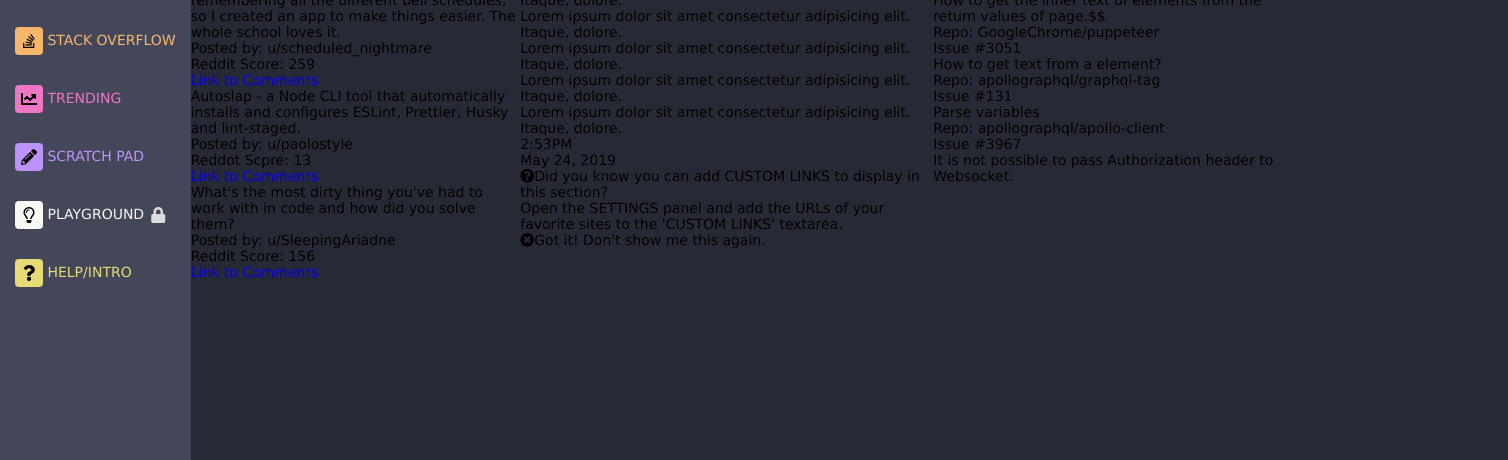
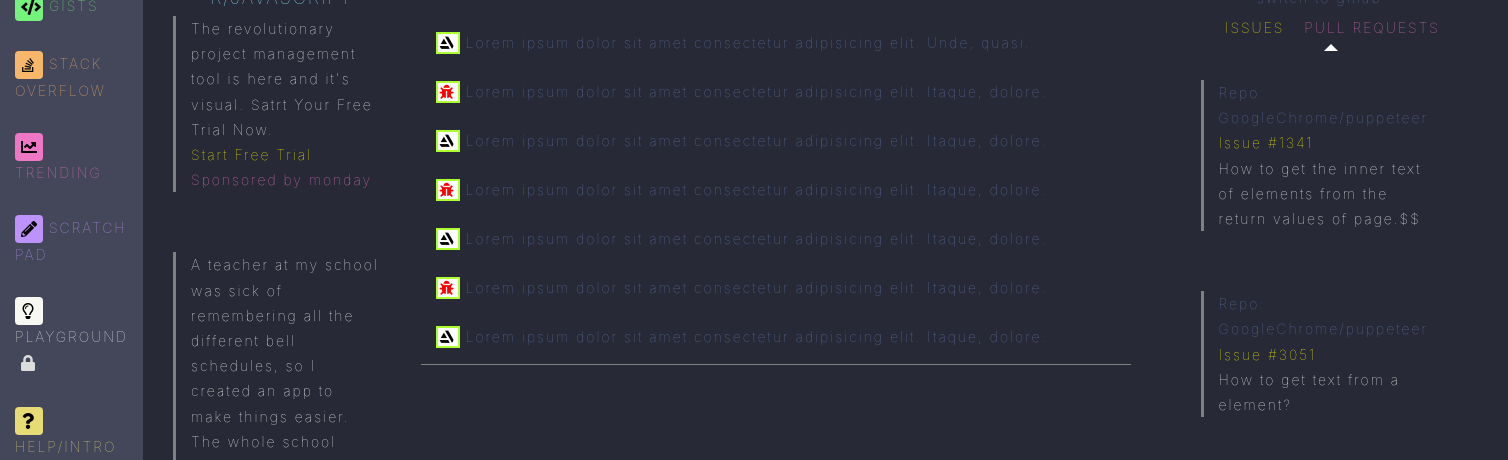
Before and after one commit to jenesh/Initab-Landing-page-clone, a plain HTML site: page index.html in a window 1280 px wide. Shown: the part 104-564 px from the top of the page, 1508 px wide, since content can reach past the window. Drawn offline with Linux system fonts and the light colour scheme.

Commit message:
Finished landing page clone with all CSS completed

```diff
--- a/css/style.css
+++ b/css/style.css
@@ -8,9 +8,12 @@ a{
 }
 body{
     background: #272936;
-    font-family: Verdana;
+    /* font-family: Verdana; */
+    font-family: -apple-system, BlinkMacSystemFont, sans-serif;
     font-weight: 100;
     font-size: 14px;
+    letter-spacing: 2px;
+    line-height: 24px;
 
 }
 .firstSection {
@@ -27,7 +30,7 @@ body{
 }
 .page{
     display: grid;
-    grid-template-areas: 'first second second third third third third fourth fourth';
+    grid-template-areas: 'first second second third third third third third third fourth fourth';
     min-height:100vh;
 }
 .firstSection{
@@ -119,8 +122,8 @@ li:nth-child(7){
 .social i{
     border-radius: 50%;
     color: white;
-    width: 30px;
-    padding: 7px;
+    width: 32px;
+    padding: 8px;
     text-align: center;
     displaY: table-cell;
     vertical-align: middle;
@@ -144,3 +147,137 @@ li:nth-child(7){
 .fa-reddit-two{
     background: none;
 }
+.redditText{
+    color: white;
+}
+.redditTrial{
+    color: yellow;
+}
+
+.redditAuthor{
+    color: #8BE9FC;
+}
+.redditUser{
+    color: yellow;
+}
+.redditScore{
+    color: #6272A4;
+}
+.redditSponsor{
+    color: #ED76C5;
+}
+.redditComment a{
+    color: #ED76C5;
+    text-decoration: underline;
+}
+.title{
+    height: 120px;
+    position: relative;
+    top: 5%;
+    font-size: 18px;
+}
+.redditPosts{
+    border-left: 3px solid gray;
+    margin: 0 40px 60px 30px;
+    padding: 0 0 0 15px;
+    line-height: 1.8em;
+    letter-spacing: 2px;
+}
+.javaScriptHistory{
+    border-bottom: 1px solid gray;
+}
+.javaScriptHistory, .currentTime, .currentDate, .msgDelete{
+    color: #6272A4;
+    letter-spacing: 2px;
+}
+.deleteMe, .fa-question-circle{
+    color: orange;
+}
+.javaScriptHistoryItems{
+    margin: 5px;
+}
+.fa-artstation{
+    color: black;
+    background-color: white;
+    padding: 2px;
+    border: 2px solid greenyellow;
+}
+.fa-bug{
+    color: red;
+    background: white;
+    padding: 2px;
+    border: 2px solid greenyellow;
+}
+.newsItems{
+    white-space: nowrap;
+    text-overflow: ellipsis;
+    width: 700px;
+    display: block;
+    overflow: hidden;
+    padding: 10px;
+}
+.currentTime{
+    font-size: 100px;
+    text-align: center;
+    margin: 150px 0 0 0;
+    font-weight: 1000;
+}
+.currentDate{
+    text-align: center;
+    font-size: 20px;
+    margin-top: -60px;
+}
+.msgDelete{
+    position: absolute;
+    text-align: center;
+    margin-top: 20px;
+    width: 600px;
+    left: 38%;
+}
+.githubFeed{
+    margin: 40px;
+
+}
+.feedItems{
+    border-left: 3px solid gray;
+    margin: 0 40px 60px 30px;
+    padding: 0 0 0 15px;
+    line-height: 1.8em;
+    letter-spacing: 2px;
+}
+.repo{
+    color: #6272A4;
+}
+.issue{
+    color: yellow;
+}
+.message{
+    color: white;
+}
+.navIssue{
+    color: yellow;
+    display: inline-block;
+    position: relative;
+    left: 25%;
+}
+.navPull{
+    color: #ED76C5;
+    display: inline-block;
+    text-align: center;
+    position: relative;
+    left: 25%;
+}
+.subTitle{
+    color: #6272A4;
+    font-size: 14px;
+}
+.triangle{
+    width: 0;
+    height: 0;
+    border-style: solid;
+    border-width: 0 7px 7px 7px;
+    border-color: transparent transparent #ffffff transparent;
+    position: relative;
+    left: 17%;
+    top: 4px;
+}
--- a/index.html
+++ b/index.html
@@ -44,19 +44,19 @@
                 </div>
                 <div class="redditPosts">
                     <p class="redditText">A teacher at my school was sick of remembering all the different bell schedules, so I created an app to make things easier. The whole school loves it.</p>
-                    <p class="redditAuthor">Posted by: u/scheduled_nightmare</p>
+                    <p class="redditAuthor">Posted by: <span class="redditUser">u/scheduled_nightmare</span></p>
                     <p class="redditScore">Reddit Score: 259</p>
-                    <a href="#">Link to Comments</a></p>
+                    <p class="redditComment"><a href="#">Link to Comments</a></p>
                 </div>
                 <div class="redditPosts">
                     <p class="redditText">Autoslap - a Node CLI tool that automatically installs and configures ESLint, Prettier, Husky and lint-staged.</p>
-                    <p class="redditAuthor">Posted by: u/paolostyle</p>
-                    <p class="redditScore">Reddot Scpre: 13</p>
+                    <p class="redditAuthor">Posted by: <span class="redditUser">u/paolostyle</span></p>
+                    <p class="redditScore">Reddit Score: 13</p>
                     <p class="redditComment"><a href="#">Link to Comments</a></p>
                 </div>
                 <div class="redditPosts">
                     <p class="redditText">What's the most dirty thing you've had to work with in code and how did you solve them?</p>
-                    <p class="redditAuthor">Posted by: u/SleepingAriadne</p>
+                    <p class="redditAuthor">Posted by: <span class="redditUser">u/SleepingAriadne</span></p>
                     <p class="redditScore">Reddit Score: 156</p>
                     <p class="redditComment"><a href="#">Link to Comments</a></p>
                 </div>
@@ -68,29 +68,31 @@
             </div>
             <div class="javaScriptHistory">
                 <div class="javaScriptHistoryItems">
-                    <p class="newsItems">Lorem ipsum dolor sit amet consectetur adipisicing elit. Unde, quasi.</p>
+                    <p class="newsItems"><i class="fab fa-artstation"></i> Lorem ipsum dolor sit amet consectetur adipisicing elit. Unde, quasi.</p>
                 </div>
                 <div class="javaScriptHistoryItems">
-                    <p class="newsItems">Lorem ipsum dolor sit amet consectetur adipisicing elit. Itaque, dolore.</p>
+                    <p class="newsItems"><i class="fas fa-bug"></i> Lorem ipsum dolor sit amet consectetur adipisicing elit. Itaque, dolore.</p>
                 </div>
                 <div class="javaScriptHistoryItems">
-                    <p class="newsItems">Lorem ipsum dolor sit amet consectetur adipisicing elit. Itaque, dolore.</p>
+                    <p class="newsItems"><i class="fab fa-artstation"></i> Lorem ipsum dolor sit amet consectetur adipisicing elit. Itaque, dolore.</p>
                 </div>
                 <div class="javaScriptHistoryItems">
-                    <p class="newsItems">Lorem ipsum dolor sit amet consectetur adipisicing elit. Itaque, dolore.</p>
+                    <p class="newsItems"><i class="fas fa-bug"></i> Lorem ipsum dolor sit amet consectetur adipisicing elit. Itaque, dolore.</p>
                 </div>
                 <div class="javaScriptHistoryItems">
-                    <p class="newsItems">Lorem ipsum dolor sit amet consectetur adipisicing elit. Itaque, dolore.</p>
+                    <p class="newsItems"><i class="fab fa-artstation"></i> Lorem ipsum dolor sit amet consectetur adipisicing elit. Itaque, dolore.</p>
                 </div>
                 <div class="javaScriptHistoryItems">
-                    <p class="newsItems">Lorem ipsum dolor sit amet consectetur adipisicing elit. Itaque, dolore.</p>
+                    <p class="newsItems"><i class="fas fa-bug"></i> Lorem ipsum dolor sit amet consectetur adipisicing elit. Itaque, dolore.</p>
                 </div>
                 <div class="javaScriptHistoryItems">
-                    <p class="newsItems">Lorem ipsum dolor sit amet consectetur adipisicing elit. Itaque, dolore.</p>
+                    <p class="newsItems"><i class="fab fa-artstation"></i> Lorem ipsum dolor sit amet consectetur adipisicing elit. Itaque, dolore.</p>
                 </div>
             </div>
             <!-- Displaying current date and time using JS -->
-            <div class="currentTime"></div>
+            <div class="currentTime">
+                <i class="amPm">1</i>
+            </div>
             <div class="currentTime" onload="currentTime()"></div>
             <div class="currentDate" onload="currentDate()"></div>
             <div class="msgDelete"> <!-- Creating a deletable message at the bottom of the page-->
@@ -105,29 +107,30 @@
                 <p class="subTitle">switch to gitlab</p>
             </div>
             <div class="navGithub">
-                <p>ISSUES</p>
-                <p>PULL REQUESTS</p>
+                <p class="navIssue">ISSUES</p>
+                <span class="triangle"></span>
+                <p class="navPull">PULL REQUESTS</p>
             </div>
             <div class="githubFeed">
                 <div class="feedItems">
-                    <p>Repo: GoogleChrome/puppeteer</p>
-                    <p>Issue #1341</p>
-                    <p>How to get the inner text of elements from the return values of page.$$</p>
+                    <p class="repo">Repo: GoogleChrome/puppeteer</p>
+                    <p class="issue">Issue #1341</p>
+                    <p class="message">How to get the inner text of elements from the return values of page.$$</p>
                 </div>
                 <div class="feedItems">
-                    <p>Repo: GoogleChrome/puppeteer</p>
-                    <p>Issue #3051</p>
-                    <p>How to get text from a element?</p>
+                    <p class="repo">Repo: GoogleChrome/puppeteer</p>
+                    <p class="issue">Issue #3051</p>
+                    <p class="message">How to get text from a element?</p>
                 </div>
                 <div class="feedItems">
-                    <p>Repo: apollographql/graphql-tag</p>
-                    <p>Issue #131</p>
-                    <p>Parse variables</p>
+                    <p class="repo">Repo: apollographql/graphql-tag</p>
+                    <p class="issue">Issue #131</p>
+                    <p class="message">Parse variables</p>
                 </div>
                 <div class="feedItems">
-                    <p>Repo: apollographql/apollo-client</p>
-                    <p>Issue #3967</p>
-                    <p>It is not possible to pass Authorization header to Websocket.</p>
+                    <p class="repo">Repo: apollographql/apollo-client</p>
+                    <p class="issue">Issue #3967</p>
+                    <p class="message">It is not possible to pass Authorization header to Websocket.</p>
                 </div>
             </div>
         </div>
--- a/js/script.js
+++ b/js/script.js
@@ -9,9 +9,9 @@ function currentTime(){
     if(hour >= 12){
         amPm = 'PM';
     }
-    if(hour < 10){
-        hour = '0' + hour;
-    }
+    // if(hour < 10){
+    //     hour = '0' + hour;
+    // }
     if(hour > 12){
         hour = hour - 12;
     }
@@ -24,7 +24,6 @@ function currentTime(){
         sec = '0' + sec;
     }
     let month = date.getMonth();
-
     document.querySelector('.currentTime').innerHTML = hour + ":" + min + amPm;
 }
 // Defining the date function which displays it in the format of Month, Date , Year
```
